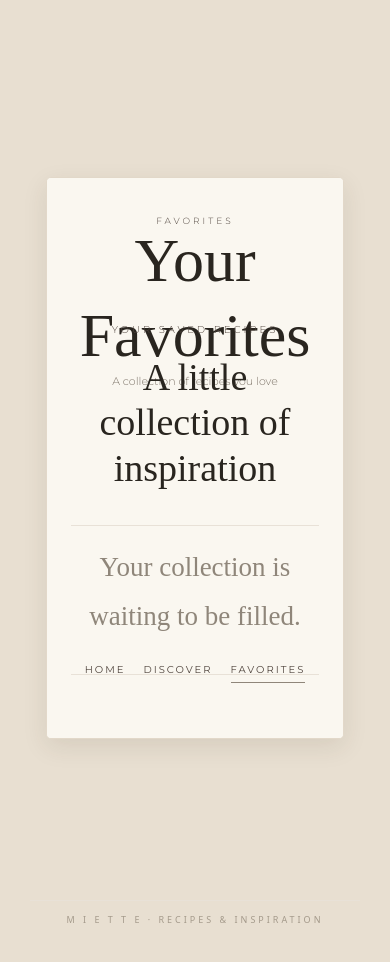
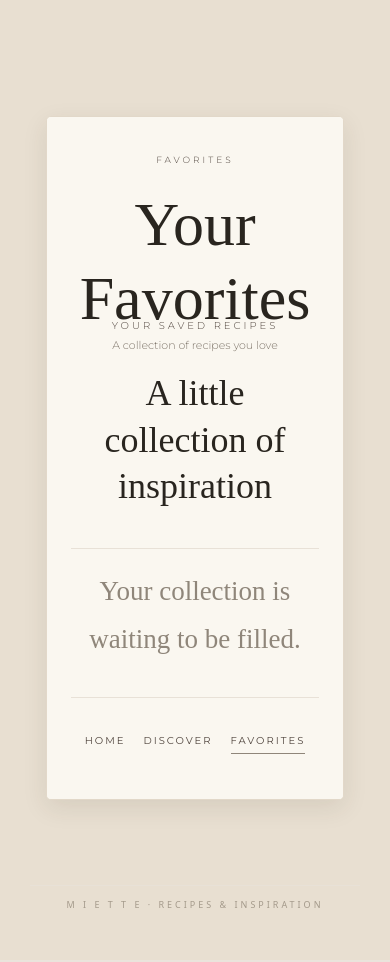
Before and after one commit to iidamari/miette, a React (Vite) app: page /favorites in a window 390 px wide. Shown: the top 962 px of the page. Built offline with nearby package versions, Linux system fonts and the light colour scheme; a web font is replaced by a local one.

Commit message:
Parannettu responsiivisuutta

```diff
--- a/src/index.css
+++ b/src/index.css
@@ -134,6 +134,9 @@ button {
   .magazine {
     padding: 20px 18px;
     min-height: calc(100vh - 32px);
+  }
+  .magazine-footer {
+  margin-top: 5px;
   }
 
   .brand {
@@ -303,9 +306,9 @@ button {
 
 .home-navigation a {
   font-family: 'Montserrat', sans-serif;
-  font-size: 11px;
+  font-size: 10px;
   font-weight: 400;
-  letter-spacing: 3px;
+  letter-spacing: 2px;
   color: #51463F;
   text-decoration: none;
   padding-bottom: 5px;
@@ -538,7 +541,7 @@ button {
     flex-direction: column;
     width: 100%;
     max-width: 480px;
-    min-height: auto;
+    min-height: 900px;
     background: #FAF7F0;
     border: 1px solid #E2D8C9;
     border-radius: 5px;
@@ -549,22 +552,51 @@ button {
   .discover-left,
   .discover-right {
     width: 100%;
-    min-height: 0;
     height: auto;
     border: none;
     box-shadow: none;
-    padding: 20px;
+    padding: 30px 20px;
+  }
+  .discover-left {
+  min-height: 280px;
+  }
+
+  .discover-right {
+  min-height: 400px;
+  }
+  .discover-right-center {
+  padding-bottom: 20px;
   }
 
   .discover-title {
     font-size: 58px;
   }
+  .culture-navigation {
+    display: grid;
+    grid-template-columns: 1fr 1fr;
+    gap: 12px 20px;
+    margin-top: 20px;
+  }
+  .discover-welcome {
+  transform: translateY(-38px);
+  }
+
+  .discover-recipe-title {
+  transform: translateY(-0px);
+  margin-bottom: 15px;
+  font-size: 36px;
+  }
+  .recipe-grid {
+  transform: translateY(-75px);
+  }
 
   .discover-navigation {
-    position: static;
-    justify-content: center;
-    gap: 18px;
-    margin-top: 20px;
+  position: relative;
+  justify-content: center;
+  gap: 18px;
+  margin-top: 40px;
+  transform: translateY(45px);
+
   }
 }
 
@@ -670,6 +702,7 @@ button {
 .favorites-navigation a {
   font-family: 'Montserrat', sans-serif;
   font-size: 10px;
+  font-weight: 400;
   letter-spacing: 2px;
   color: #51463F;
   text-decoration: none;
@@ -695,7 +728,7 @@ button {
 
   .favorites-left,
   .favorites-right {
-    min-height: 420px;
+    min-height: 460px;
   }
 
   .favorites-title {
@@ -703,7 +736,7 @@ button {
   }
 
   .favorites-heading {
-    font-size: 38px;
+    font-size: 30px;
   }
 
   .favorites-navigation {
@@ -1168,7 +1201,7 @@ button {
   /* Ylempi sivu */
 
   .magazine-left {
-    min-height: 250px;
+    min-height: 310px;
     padding-top: 45px;
     padding-bottom: 30px;
     border-bottom: none;
@@ -1200,7 +1233,7 @@ button {
   /* Alempi sivu */
 
   .magazine-right {
-    min-height: 300px;
+    min-height: 370px;
     padding: 35px 24px;
   }
 
@@ -1261,9 +1294,9 @@ button {
 
 .discover-navigation a {
   font-family: 'Montserrat', sans-serif;
-  font-size: 9px;
+  font-size: 10px;
   font-weight: 400;
-  letter-spacing: 3px;
+  letter-spacing: 2px;
   color: #51463F;
   text-decoration: none;
   padding-bottom: 5px;
@@ -1275,3 +1308,76 @@ button {
 .discover-navigation a.active {
   border-bottom-color: #8F867A;
 }
+@media (max-width: 650px) {
+  .discover-right-center {
+    padding-bottom: 0;
+  }
+
+  .discover-right {
+    min-height: 320px;
+  }
+}
+@media (max-width: 650px) {
+  .discover-right-center > .discover-recipe-title {
+  transform: translateY(-38px);
+  margin-bottom: 25px;
+}
+
+  .recipe-cuisine-label {
+    margin-top: 5px;
+    margin-bottom: 8px;
+  }
+}
+@media (max-width: 650px) {
+  .opened-recipe-title {
+    position: relative;
+    top: -15px;
+    z-index: 1;
+  }
+}
+@media (max-width: 650px) {
+
+  .favorites-right {
+    padding-bottom: 35px;
+  }
+
+  .favorites-navigation {
+    position: static;
+    margin-top: 35px;
+    margin-bottom: 10px;
+    display: flex;
+    justify-content: center;
+    flex-wrap: wrap;
+    gap: 18px;
+  }
+
+}
+@media (max-width: 650px) {
+
+  /* Oikean sivun sisältö */
+  .favorites-right-center {
+    gap: 0;
+  }
+
+  /* YOUR SAVED RECIPES */
+  .favorites-welcome {
+    margin-top: 35px;
+    margin-bottom: 35px;
+    line-height: 1.8;
+  }
+
+  /* A little collection of inspiration */
+  .favorites-heading {
+    margin-top: 0;
+    margin-bottom: 28px;
+    font-size: 36px;
+    line-height: 1.3;
+    max-width: 300px;
+  }
+
+  /* Tyhjän suosikkilistan teksti */
+  .favorites-empty {
+    margin-top: 10px;
+  }
+
+}
--- a/src/pages/Home.jsx
+++ b/src/pages/Home.jsx
@@ -1,4 +1,4 @@
-
+import { Link } from "react-router-dom";
 function Home() {
   return (
     <main className="home-page">
@@ -40,9 +40,9 @@ function Home() {
   </div>
 
   <nav className="home-navigation">
-    <a href="/discover">DISCOVER</a>
-    <a href="/favorites">FAVORITES</a>
-  </nav>
+  <Link to="/discover">DISCOVER</Link>
+  <Link to="/favorites">FAVORITES</Link>
+</nav>
 
 </div>
 
```
